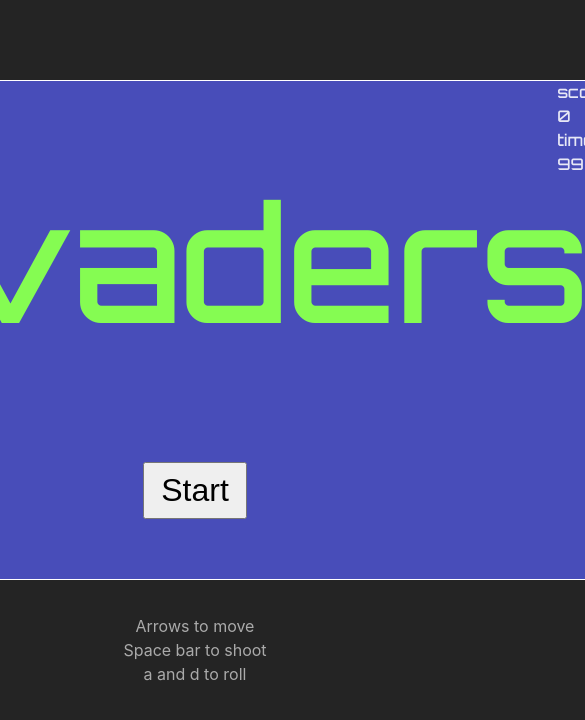
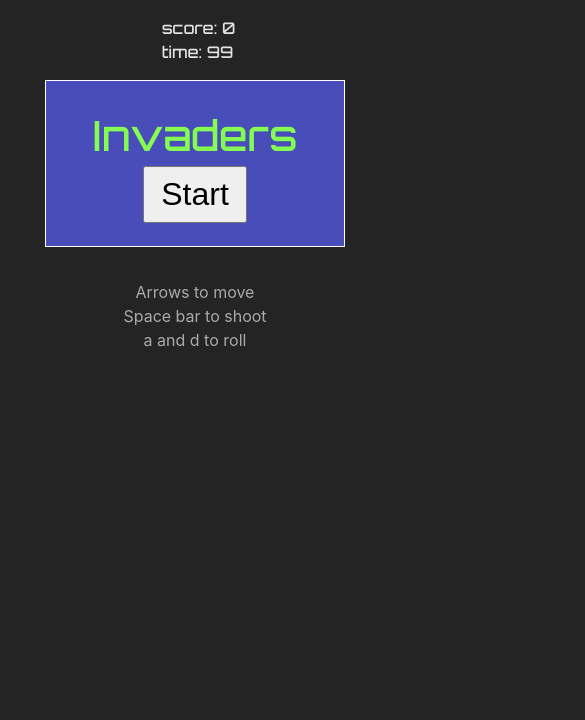
Before and after one commit to ChimentiMatt/-SpaceInvaders-Ease.js-, a Vue app: page / in a window 390 px wide. Shown: the top 720 px of the page, 585 px wide, since content can reach past the window. Built offline with nearby package versions, Linux system fonts and the light colour scheme.

Commit message:
responsive version for mobile

```diff
--- a/src/App.vue
+++ b/src/App.vue
@@ -40,7 +40,7 @@ import EnemyBulletTestImg from "./assets/enemyBulletTest.png"
 
 <template>
   <div id='body'>
-    <div id="intro-outro-screen">
+    <div v-if="startScreen || gameOver" id="intro-outro-screen">
       <h1 v-if="!gameOver">Invaders</h1>
       <p v-if="gameOver">Score: {{score}}</p>
       <button v-if="!gameOver" @click="init">Start</button>
@@ -77,7 +77,6 @@ import EnemyBulletTestImg from "./assets/enemyBulletTest.png"
 
 <script>
   var loader;
-  var manifest;
   var stage;
   var beams = [];
   var enemyBullets = [];
@@ -115,6 +114,7 @@ export default {
       timer: 99,
       postScreen: false,
       inPostScreen: false,
+      startScreen: true,
 
 
       domHealthVisual: 10,
@@ -124,19 +124,31 @@ export default {
 
   methods: {
 
+    resetGame() {
+      // this.domHealthVisual = 10;
+      // this.domRollCount = 1;
+      // this.score = 0;
+      // this.timer = 99;
+      // this.postScreen = false;
+      // this.inPostScreen = false;
+      // this.gameOver = false;
+      // this.waveNumber = 2;
+      // this.startScreen = false;
+      // console.log('x')
+      // document.querySelector('#intro-outro-screen').style.display = 'none'
+      // document.querySelector('#intro-outro-screen').style.opacity = 0
+
+     window.location.reload();
+    },
+
     init() {
+      this.startScreen = false;
       stage = new createjs.Stage("demoCanvas");
-
-      this.handleComplete()
-
-      stage.update();
 
       addEventListener('keydown', (event) => {
         this.onPress(event)
       })
-    },
 
-    handleComplete() {
       this.createSpriteSheets()
       this.reduceTime(this.timer)
 
@@ -151,7 +163,6 @@ export default {
 
     tick(event){
       document.querySelector('#demoCanvas').style.opacity = 1
-      document.querySelector('#intro-outro-screen').style.display = 'none'
 
       this.playerBulletCollisionDetection()
       this.beamsCollisionDetection();
@@ -423,13 +434,9 @@ export default {
 
     gameOverCheck() {
       if (this.healthBar.healthPoints < 1){
-        document.querySelector('#intro-outro-screen').style.display = 'flex'
+        console.log('now')
         this.gameOver = true;
       }
-    },
-
-    resetGame() {
-      console.log('reset logic here :)')
     },
 
     onPress(event) {
--- a/src/style.css
+++ b/src/style.css
@@ -28,24 +28,13 @@
   font-family: 'Orbitron', sans-serif;
 }
 
-#cabinet{
-  display: flex;
-  flex-direction: column;
-
-  align-items: center;
-  border: 25px solid black;
-  width: 80rem;
-  height: 50rem;
-  font-size: 2rem;
-}
-
 #demoCanvas{
   margin-top: 5rem;
   position: relative;
   z-index: 1;
   border: 1px solid white;
   opacity: 0;
-  /* width: 80vw; */
+  width: 1500px;
   background-color: black;
 }
 
@@ -58,8 +47,10 @@
   background-attachment: fixed;
   background-position: center;
   background-color: #484db9;
-  width: 900px;
-  height: 500px;
+  /* width: 900px; */
+  /* height: 500px; */
+  height: 835px;
+  width: 1500px;
   display: flex;
   flex-direction: column;
   justify-content: center;
@@ -83,8 +74,8 @@
   background-attachment: fixed;
   background-position: center;
   background-color: #484db9;
-  width: 900px;
-  height: 500px;
+  height: 835px;
+  width: 1500px;
   display: flex;
   flex-direction: column;
   justify-content: center;
@@ -107,6 +98,28 @@
   opacity: .7;
 }
 
+@media (max-width: 800px) {
+  #demoCanvas {
+    /* width: ; */
+    /* display: none; */
+    width: 300px;
+  }
+  #intro-outro-screen{
+    width: 300px;
+    font-size: 1.3rem;
+    height: 167px;
+    padding-top: 0;
+  }
+  #intro-outro-screen button{
+    margin-top: 0;
+  }
+  #hud{
+    top: 1rem;
+    margin-left: 7px;
+  }
+}
+
+
 /* light blue */
 /* color: #17fff8; */
 
```
